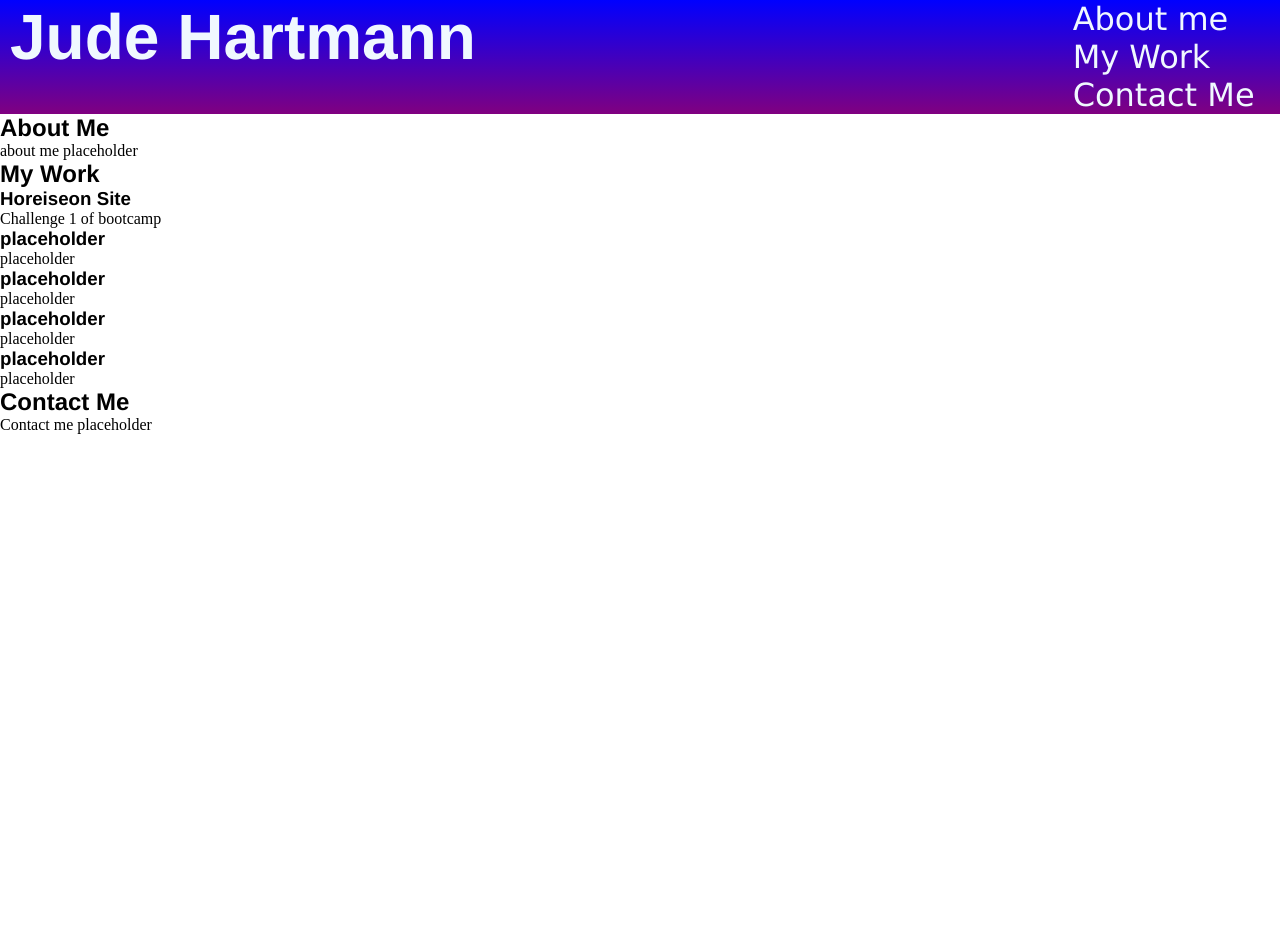
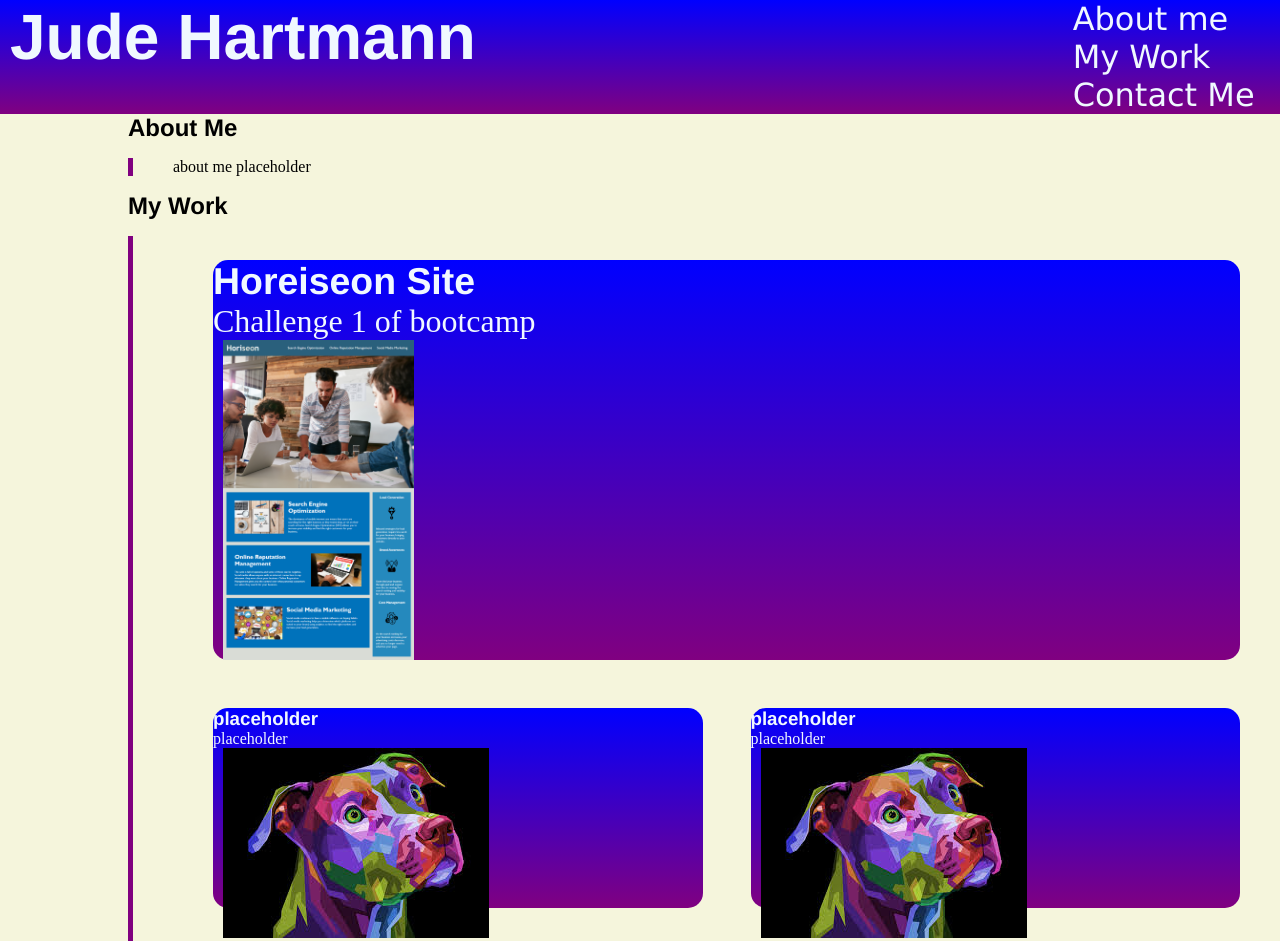
Before and after one commit to Dbearo/Challenge-2, a plain HTML site: page index.html in a window 1280 px wide. Shown: the top 941 px of the page. Before the commit the page ends 800 px from the top, so only its background shows below. Drawn offline with Linux system fonts and the light colour scheme.

Commit message:
added interactable boxes

```diff
--- a/index.html
+++ b/index.html
@@ -5,7 +5,7 @@
     <meta http-equiv="X-UA-Compatible" content="IE=edge">
     <meta name="viewport" content="width=device-width, initial-scale=1.0">
     <link rel="stylesheet" type="text/css" href="./style.css" />
-    <title>Jude Hartmann Portfolioo</title>
+    <title>Jude Hartmann Portfolio</title>
 </head>
 <body>
     <header >
@@ -13,7 +13,7 @@
         <nav>
             <ul>
                 <li>
-                   <a href="#About-Me">About me</a>
+                   <a href="#me">About me</a>
                 </li>
                 <li>
                    <a href="#My-Work"> My Work<a></a>
@@ -25,42 +25,52 @@
             </ul>
         </nav>
     </header>
-    <section class="line">
+    <section id="me">
         <h2>About Me</h2>
-        <div class="lineafter">
+        <div class="line">
             <p>about me placeholder</p>
         </div>
     </section>
-    <section class="line">
+    <section id="#My-Work">
         <h2>My Work</h2>
-        <div class="lineafter">
+        <div class="line">
             <div class="workbox">
-                <section id="Box1" class="boxhighlight">
+                  <a href=" https://dbearo.github.io/Challenge-1/">
+                    <section id="Box1" class="boxhighlight">
                     <h3>Horeiseon Site</h3>
                     <p>Challenge 1 of bootcamp</p>
+                    <img src="./assets/01-html-css-git-homework-demo.png" alt="Image of Horeiseon site">
+                  </a>
                 </section>
-                <section id="Box2" class="boxhighlight">
+                <section id="Box" class="boxhighlight">
                     <h3>placeholder</h3>
                     <p>placeholder</p>
+                    <img src="./assets/dog-placeholder.jpg" alt="dog placeholder image">
                 </section>
-                <section id="Box3" class="boxhighlight">
+                <section id="Box" class="boxhighlight">
                     <h3>placeholder</h3>
                     <p>placeholder</p>
+                    <img src="./assets/dog-placeholder.jpg" alt="dog placeholder image">
                 </section>
-                <section id="Box4" class="boxhighlight">
+                <section id="Box" class="boxhighlight">
                     <h3>placeholder</h3>
                     <p>placeholder</p>
+                    <img src="./assets/dog-placeholder.jpg" alt="dog placeholder image">
                 </section>
-                <section id="Box5" class="boxhighlight">
+                <section id="Box" class="boxhighlight">
                     <h3>placeholder</h3>
                     <p>placeholder</p>
+                    <img src="./assets/dog-placeholder.jpg" alt="dog placeholder image">
                 </section>
             </div>
         </div>
     </section>
-    <section class="line">
+    <section id="Contact-Me">
         <h2>Contact Me</h2>
-        <p>Contact me placeholder</p>
+        <div class="line">
+            <p>Contact me placeholder</p>
+        </div>
+
     </section>
 
 
--- a/style.css
+++ b/style.css
@@ -1,3 +1,10 @@
+:root{
+--white: aliceblue;
+--backround: linear-gradient(
+    blue, purple );
+
+}
+
 *
 {
     margin: 0;
@@ -5,6 +12,10 @@
 
 
  display:block
+}
+
+body{
+    background-color: beige;
 }
 title
 {
@@ -18,7 +29,7 @@ h1
 h2
 {
     font-family: 'Franklin Gothic Medium', 'Arial Narrow', Arial, sans-serif;
-
+   margin-left: 10%;
 }
 h3
 {
@@ -27,14 +38,11 @@ h3
 
 header
 {
-
+color: var(--white);
 display: flex;
 font-size: xx-large;
-background-color: rgb(103, 39, 117);
 padding-left: 10px;
-background: linear-gradient(
-    blue, purple );
-    color: aliceblue;
+background: var(--backround)
 }
 
 header nav
@@ -47,53 +55,87 @@ header nav
 header nav a
 {
    font-family: 'Lucida Sans', 'Lucida Sans Regular', 'Lucida Grande', 'Lucida Sans Unicode', Verdana, sans-serif;
-     color: aliceblue;
+
     text-decoration: none;
 
 }
-
+a{
+    color: var(--white);
+    text-decoration: none;
+}
 .workbox
 {
-flex-wrap: wrap;
+    margin:2vh ;
+    justify-content: center;
+    flex-wrap: wrap;
+    display:flex;
+    color: var(--white);
+
+}
+.boxhighlight{
+    margin: 3vh;
+    border-radius: 15px;
+    background: var(--backround);
+}
+#Box1
+{
+flex-grow: 2;
+font-size: xx-large;
+width: 100%;
+height: 50vh;
+display: flex;
+justify-content:space-between;
+color: var(--white);
 }
 
-#Box1
+#Box
 {
-
+min-width: 40vh;
+flex-grow: 2;
+flex-wrap: wrap;
+height: 25vh;
 }
-
-#Box2
-{
-
+img{
+    max-width: 100%;
+    max-height: 100%;
+    margin-left: 10px;
 }
-
-#Box3
-{
-
-}
-
-#Box4
-{
-
-}
-
-#Box5
-{
-
+#Box1 img{
+    max-width: 80%;
+    max-height: 80%;
+  align-self:center;
+  margin-right: 35%;
 }
 
 .line
 {
-
+border-left: 5px solid purple;
+margin-left:10%;
+margin-top:2vh;
+margin-bottom: 2vh;
+padding-left: 5vh;
 }
 
-/* .lineafter ::before {
-    content: "peepee";
-    position: absolute;
-    top: 0;
-    left: 50%;
-    transform: translateX(-50%);
-    width: 1px;
-    height: 100%;
-    background-color: black;
-  } */
+.boxhighlight:hover{
+    transform: scale(1.1);
+}
+
+@media screen and (max-width: 619px) {
+#Box{
+min-width: 150px;
+flex-wrap: nowrap;
+}
+#Box1
+{
+display: block;
+}
+#Box1 img{
+    max-width: 50%;
+    max-height: 50%;
+
+  margin-right: 0%;
+}
+img{
+    margin-left: 0px;
+}
+}
```
Also changed, not shown: assets/01-html-css-git-homework-demo.png (added).
